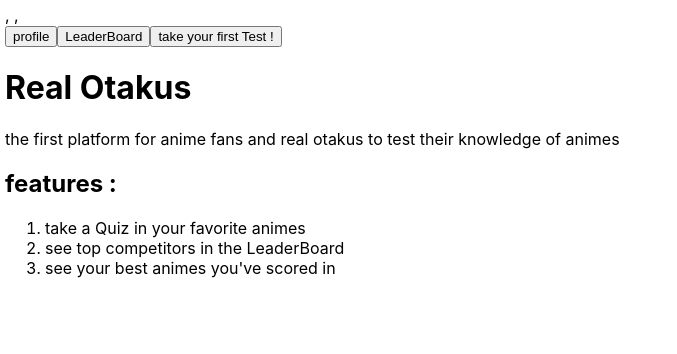
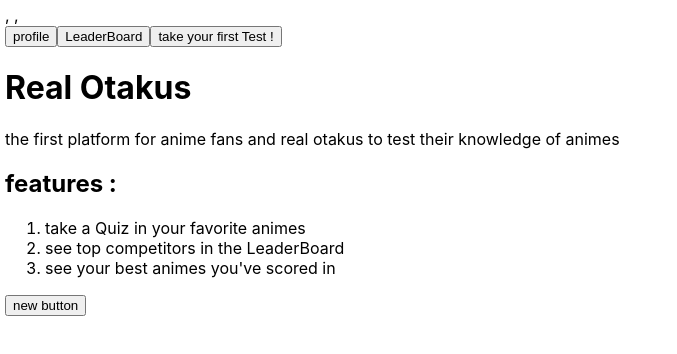
Before and after one commit to abdelrahman725/RealOtakus, a React (Create React App) app in the folder react/: page / in a window 1280 px wide. Shown: the top 354 px of the page, without its empty margins (0-677 px from the left). Built offline with nearby package versions, Linux system fonts and the light colour scheme; no server answers.

Commit message:
added new button in dev branch

```diff
--- a/react/src/App.js
+++ b/react/src/App.js
@@ -334,7 +334,7 @@ const showprofile = ()=>
          <button onClick={Getusers}>LeaderBoard</button>
         <button onClick={GetAllAnimes}>
           {TestsCount>=1?
-          "take Qui":
+          "take Quiz":
           "take your first Test !"
           }
         </button>
@@ -354,6 +354,7 @@ const showprofile = ()=>
          {submitbtn&&<button onClick={Submit}>
            submit
          </button>}
+         <button>new button</button>
 
 
          { ProfileView &&
```
